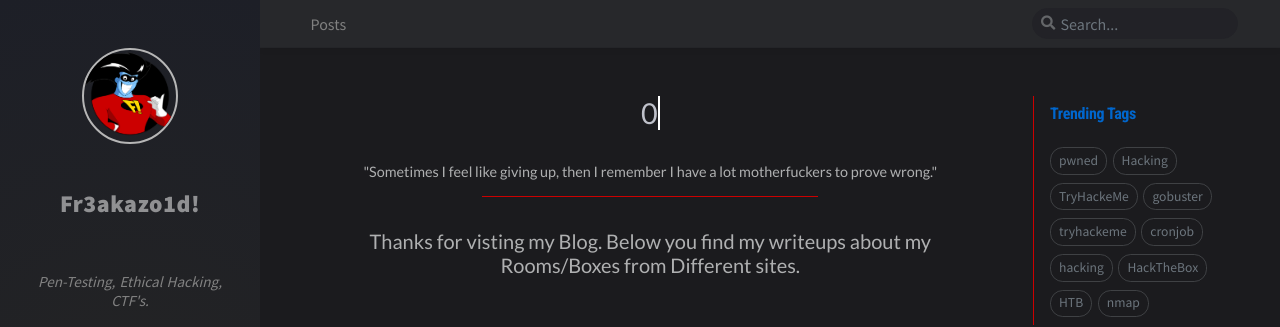
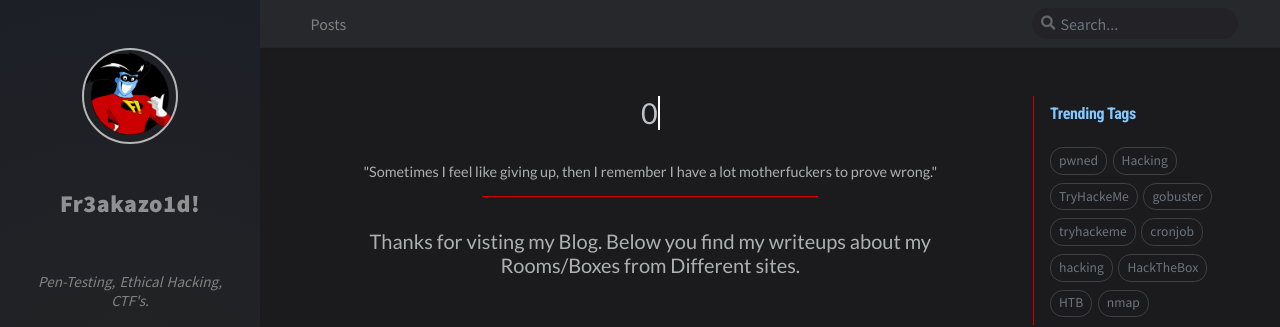
Before and after one commit to fr3akazo1d/old-page, a Jekyll site: the page built from index.html, in a window 1280 px wide. Shown: the top 327 px of the page. Built offline with Jekyll 4.4.1, drawn with Linux system fonts in a browser that asks for light colours; nearby versions of some CDN libraries; the list of posts is cut into pages by our own code; comment, search, counter and statistics services are not loaded.

Commit message:
Update dark-typography.scss

```diff
--- a/assets/css/_colors/dark-typography.scss
+++ b/assets/css/_colors/dark-typography.scss
@@ -31,7 +31,7 @@
   --btn-backtotop-border-color: var(--btn-border-color);
   --btn-box-shadow: var(--main-wrapper-bg);
   --card-header-bg: rgb(51, 50, 50);
-  --label-color: rgb(0, 102, 204);
+  --label-color: rgb(131, 200, 255);
 
   /* Sidebar */
   --nav-cursor-color: rgb(255, 255, 0);
```
